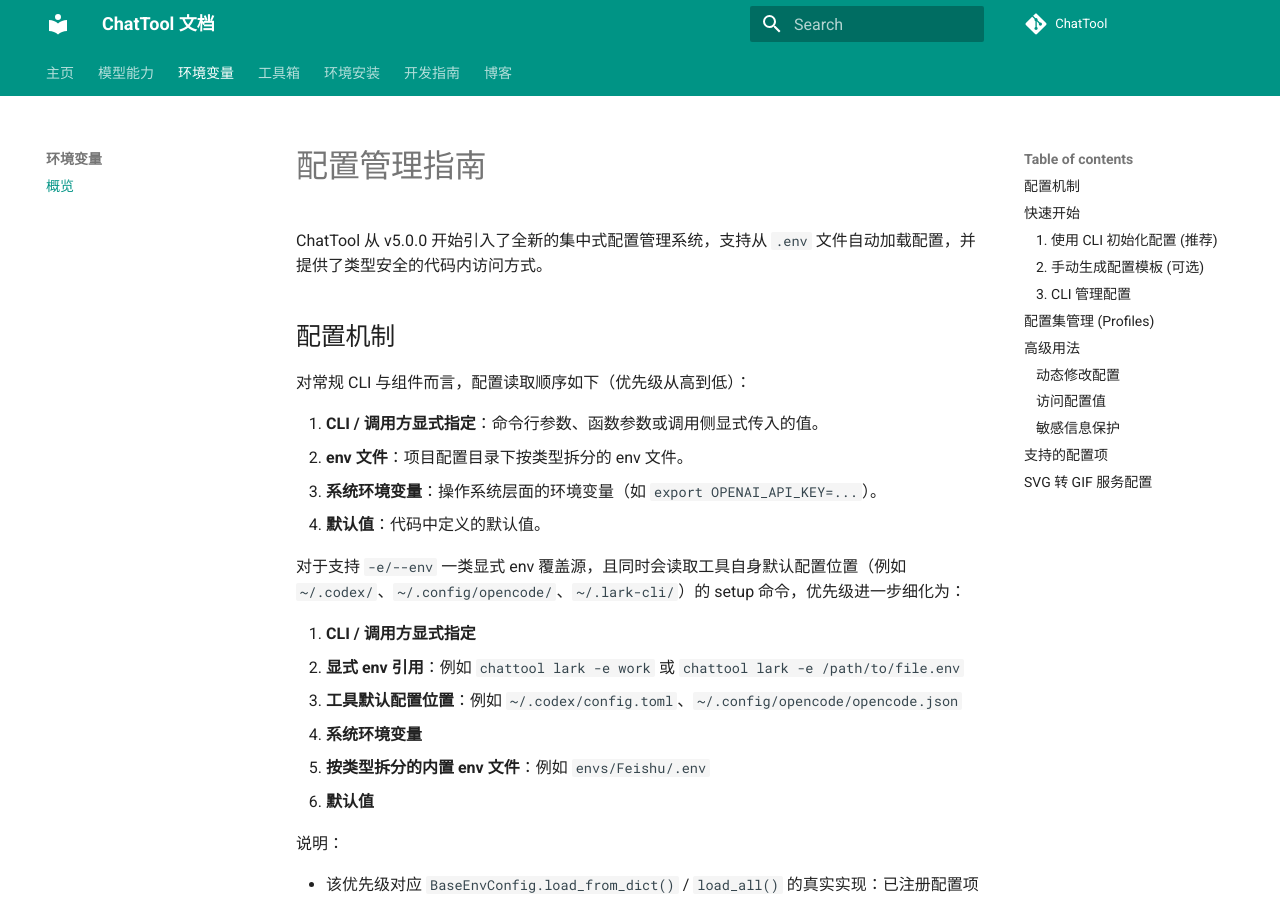
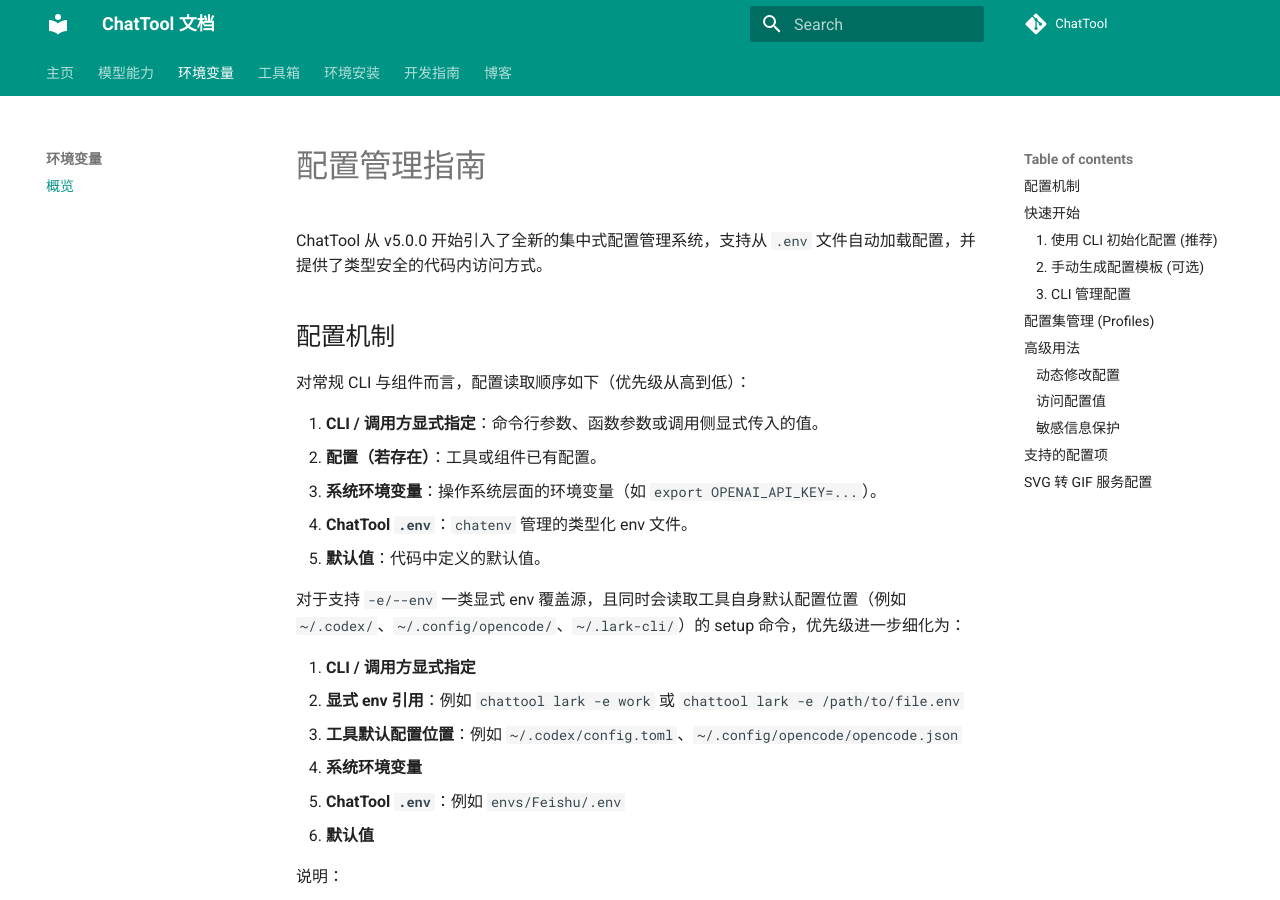
Before and after one commit to cubenlp/ChatTool, an MkDocs documentation site: the page built from docs/configuration.md, in a window 1280 px wide and 900 px high. Built offline with MkDocs 1.6.1 and Material for MkDocs 9.7.7, drawn with Linux system fonts in a browser that asks for light colours; comment, search, counter and statistics services are not loaded; the version menu is left out; some of the changed text lies outside the part shown.

Commit message:
update docs

```diff
--- a/docs/configuration.md
+++ b/docs/configuration.md
@@ -7,9 +7,10 @@
 对常规 CLI 与组件而言，配置读取顺序如下（优先级从高到低）：
 
 1. **CLI / 调用方显式指定**：命令行参数、函数参数或调用侧显式传入的值。
-2. **env 文件**：项目配置目录下按类型拆分的 env 文件。
+2. **配置（若存在）**：工具或组件已有配置。
 3. **系统环境变量**：操作系统层面的环境变量（如 `export OPENAI_API_KEY=...`）。
-4. **默认值**：代码中定义的默认值。
+4. **ChatTool `.env`**：`chatenv` 管理的类型化 env 文件。
+5. **默认值**：代码中定义的默认值。
 
 对于支持 `-e/--env` 一类显式 env 覆盖源，且同时会读取工具自身默认配置位置（例如 `~/.codex/`、`~/.config/opencode/`、`~/.lark-cli/`）的 setup 命令，优先级进一步细化为：
 
@@ -17,13 +18,13 @@
 2. **显式 env 引用**：例如 `chattool lark -e work` 或 `chattool lark -e /path/to/file.env`
 3. **工具默认配置位置**：例如 `~/.codex/config.toml`、`~/.config/opencode/opencode.json`
 4. **系统环境变量**
-5. **按类型拆分的内置 env 文件**：例如 `envs/Feishu/.env`
+5. **ChatTool `.env`**：例如 `envs/Feishu/.env`
 6. **默认值**
 
 说明：
 
-- 该优先级对应 `BaseEnvConfig.load_from_dict()` / `load_all()` 的真实实现：已注册配置项会优先读取当前激活的 typed env 文件，其次才回退到 `os.environ`。
-- 当命令显式传入 `-e/--env` 时，会走 `BaseEnvConfig.load_all_with_override()`：先读取类型内置 `.env`，再在其上叠加显式 env；若显式 env 未提供某字段，才继续回退到系统环境变量与默认值。
+- 这里的 `ChatTool .env` 指 `chatenv` 管理的类型化 env 文件，不是当前工作目录下的 `.env`。
+- 当命令显式传入 `-e/--env` 时，会走显式 env 覆盖源，并保持它高于工具配置、系统环境变量与 ChatTool `.env`。
 - 这样 `chatenv init` 或 `chatenv use` 更新 active `.env` 后，会立刻成为当前生效配置，不会被已有 shell 环境变量意外盖掉。
 - 但对于 `setup codex` / `setup opencode` / `setup lark-cli` 这类还会读取工具自身默认配置文件的命令，现行策略是优先保留已有工具配置，再回退到系统环境变量与 typed `.env`，避免单纯因为当前 shell 里存在 OpenAI / Feishu 默认值就把已有工具配置覆盖掉。
 - `BaseEnvConfig.set()` 是运行时覆盖手段，只修改当前进程内的值；它不属于上面的“默认加载顺序”，也不会自动回写 `.env` 或同步系统环境变量。
```
Also changed, not shown: 2 other files.
